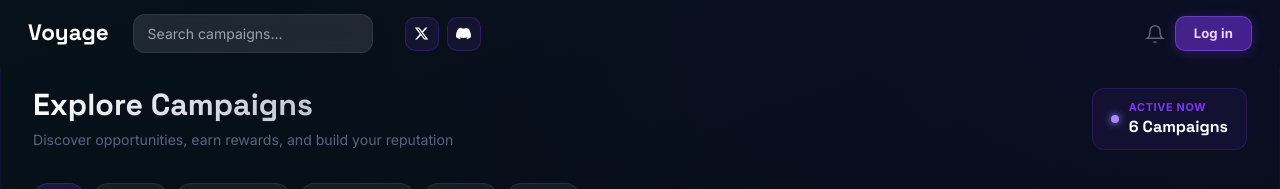
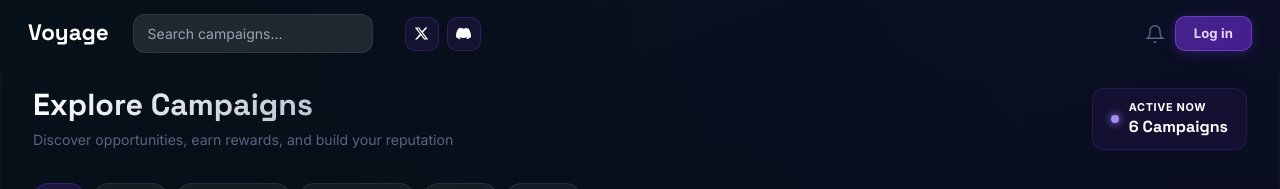
Before and after one commit to thepop01/voyage, a Next.js app: page /campaigns in a window 1280 px wide. Shown: the top 189 px of the page. Built offline with nearby package versions, Linux system fonts and the light colour scheme; no server answers; the database is empty.

Commit message:
Campaigns page: white active badge text

```diff
--- a/src/app/(dashboard)/campaigns/page.tsx
+++ b/src/app/(dashboard)/campaigns/page.tsx
@@ -40,7 +40,7 @@ export default function CampaignsPage() {
               boxShadow: "0 0 8px var(--success)",
             }} />
             <div>
-              <div style={{ fontSize: "0.68rem", fontWeight: 700, textTransform: "uppercase", letterSpacing: "0.06em", color: "var(--accent)" }}>
+              <div style={{ fontSize: "0.68rem", fontWeight: 700, textTransform: "uppercase", letterSpacing: "0.06em", color: "#fff" }}>
                 Active now
               </div>
               <div style={{ fontSize: "1rem", fontWeight: 700, fontFamily: "var(--font-display)", color: "var(--fg)" }}>
```
